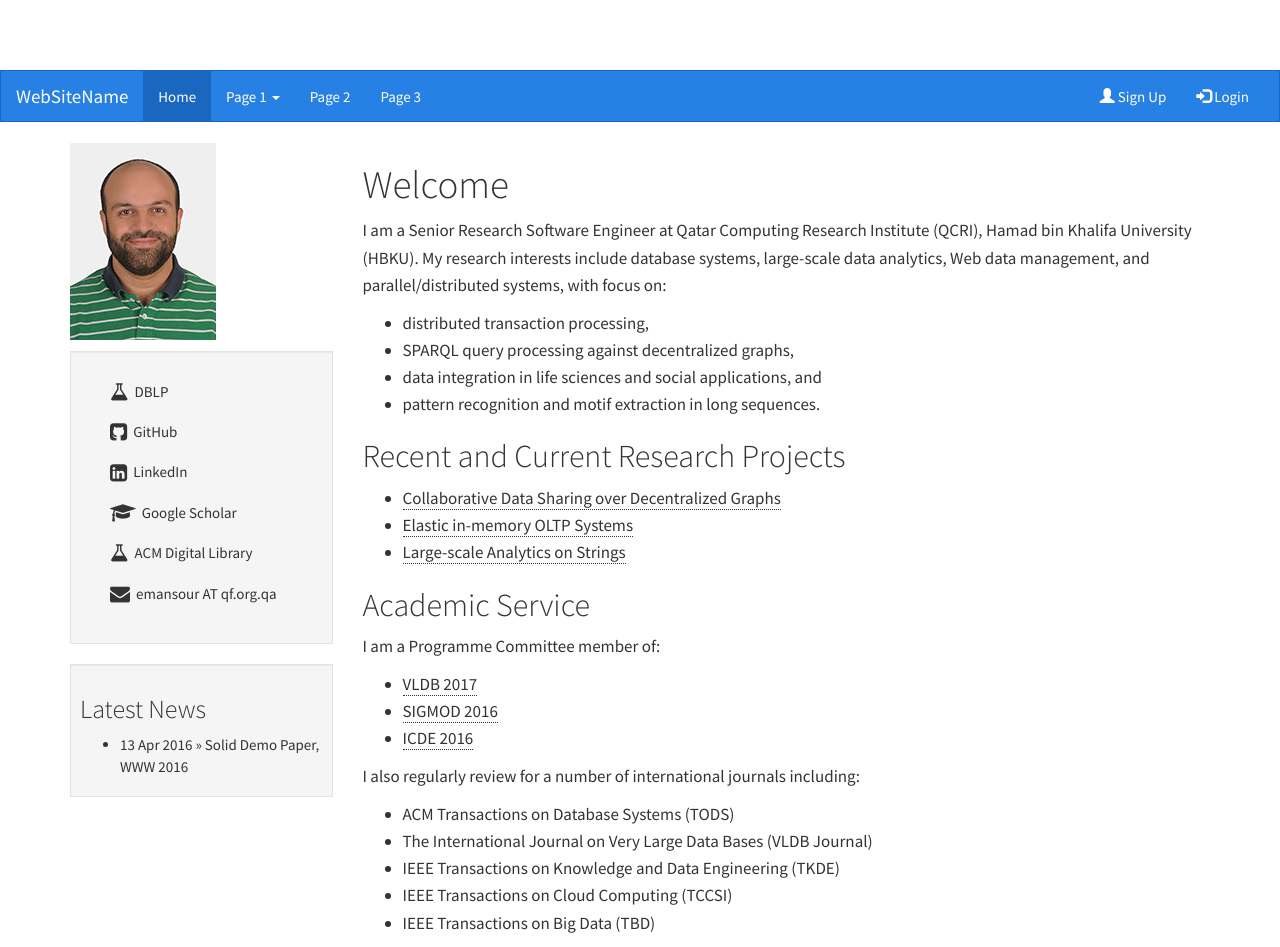
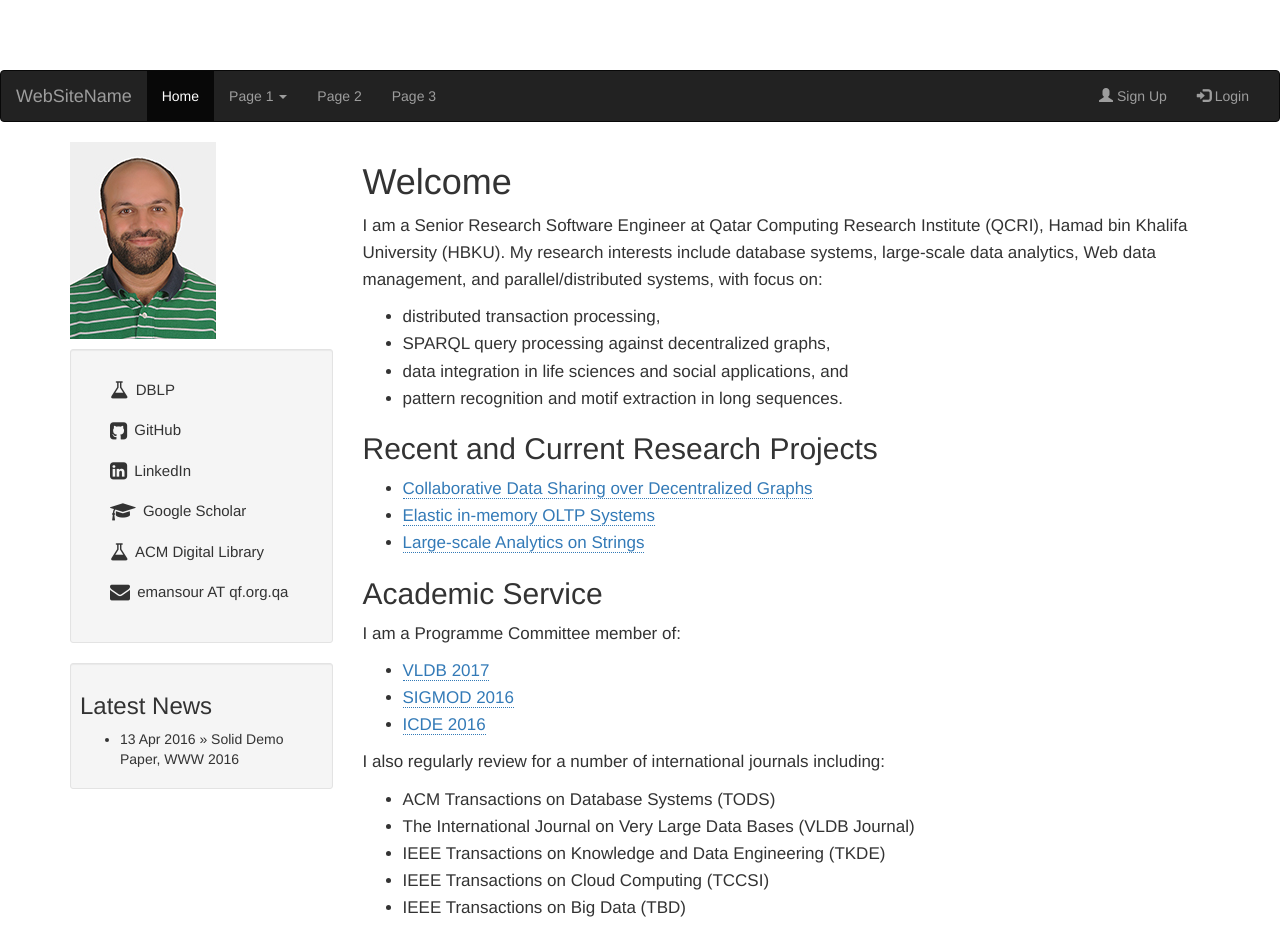
Before and after one commit to mansoure/mansoure.github.io, a Jekyll site: the page built from index.md, in a window 1280 px wide. Built offline with Jekyll 4.4.1, drawn with Linux system fonts in a browser that asks for light colours.

```diff
--- a/_layouts/default.html
+++ b/_layouts/default.html
@@ -33,6 +33,12 @@
 			              title="Essam Mansour ATOM Feed"/>
 
 			<link href="http://emansour.com/favicon.png" rel="icon">
+
+
+			<meta name="viewport" content="width=device-width, initial-scale=1">
+			  <link rel="stylesheet" href="https://maxcdn.bootstrapcdn.com/bootstrap/3.3.7/css/bootstrap.min.css">
+			  <script src="https://ajax.googleapis.com/ajax/libs/jquery/1.12.4/jquery.min.js"></script>
+			  <script src="https://maxcdn.bootstrapcdn.com/bootstrap/3.3.7/js/bootstrap.min.js"></script>
 
 
 		{% include analytics.html %}
```
